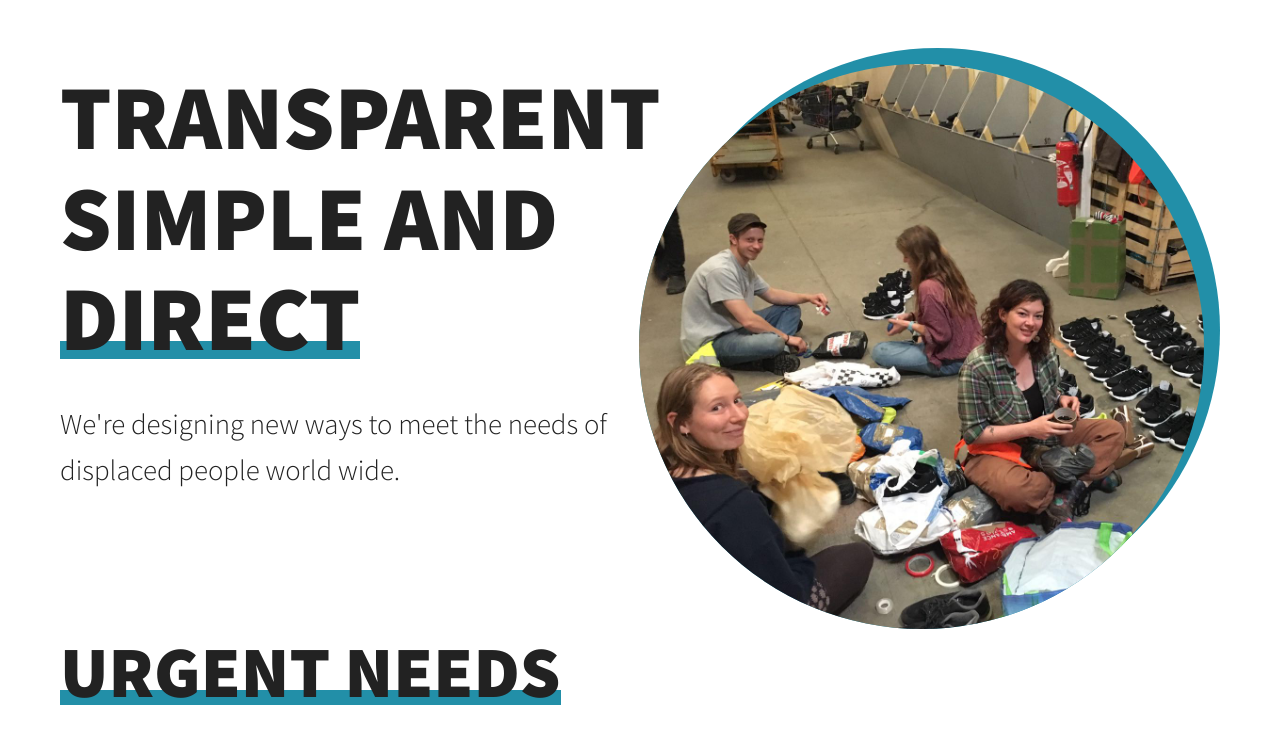
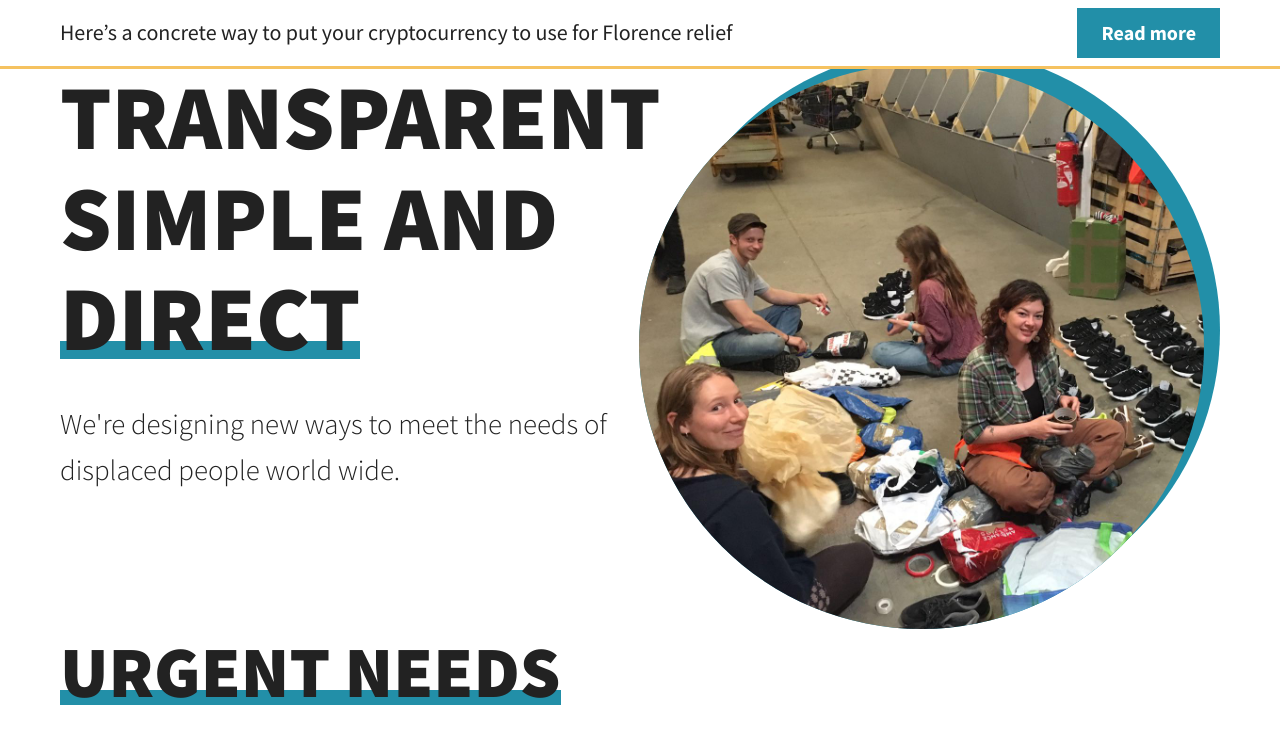
Before and after one commit to dreamside-digital/needslist-demo, a website: page index.html in a window 1280 px wide. Shown: the top 741 px of the page. Drawn offline with nearby package versions, Linux system fonts and the light colour scheme.

Commit message:
add announcement banner

```diff
--- a/index.html
+++ b/index.html
@@ -12,6 +12,16 @@
     <link rel="stylesheet" type="text/css" href="https://cdn.jsdelivr.net/gh/kenwheeler/slick@1.8.1/slick/slick-theme.css"/>
   </head>
   <body>
+    <section class="banner bg-white" data-aos="slide-down" data-aos-delay="3000">
+      <div class="row">
+        <div class="small-12 columns">
+          <div class="alert-content">
+            <p>Here’s a concrete way to put your cryptocurrency to use for Florence relief</p>
+            <button>Read more</button>
+          </div>
+        </div>
+      </div>
+    </section>
 
     <section class="landing padding-top-lg">
       <div class="row">
@@ -533,6 +543,12 @@
           autoplaySpeed: 4000,
         });
       });
+
+      $(document).ready(function(){
+        window.setTimeout(function() {
+          $('.banner').addClass('fade-out');
+        }, 7000);
+      });
     </script>
   </body>
 </html>
--- a/scss/_custom.scss
+++ b/scss/_custom.scss
@@ -297,6 +297,10 @@ small {
     }
 }
 
+.bg-white {
+    background: $white;
+}
+
 .number {
     color: $primary-color;
     margin-bottom: 0.5rem;
@@ -364,6 +368,34 @@ small {
     color: $alert-color;
 }
 
+.banner {
+    padding: 0.5rem;
+    position: fixed;
+    width: 100%;
+    z-index: 3;
+    transition: transform 0.5s linear;
+    border-bottom: 3px solid $warning-color;
+
+    .alert-content {
+        display: flex;
+        justify-content: space-between;
+        align-items: center;
+
+        p {
+            font-weight: $font-weight-normal;
+            margin-bottom: 0;
+        }
+
+        button {
+            white-space: nowrap;
+        }
+    }
+
+    &.fade-out {
+        transform: translate3d(0, -100%, 0) !important;
+    }
+}
+
 h1 {
     font-size: calc(30px + 4.8vw);
 }
```
Also changed, not shown: stylesheets/app.css, 1 other file. Lines whose indentation alone changed are shown as unchanged.
